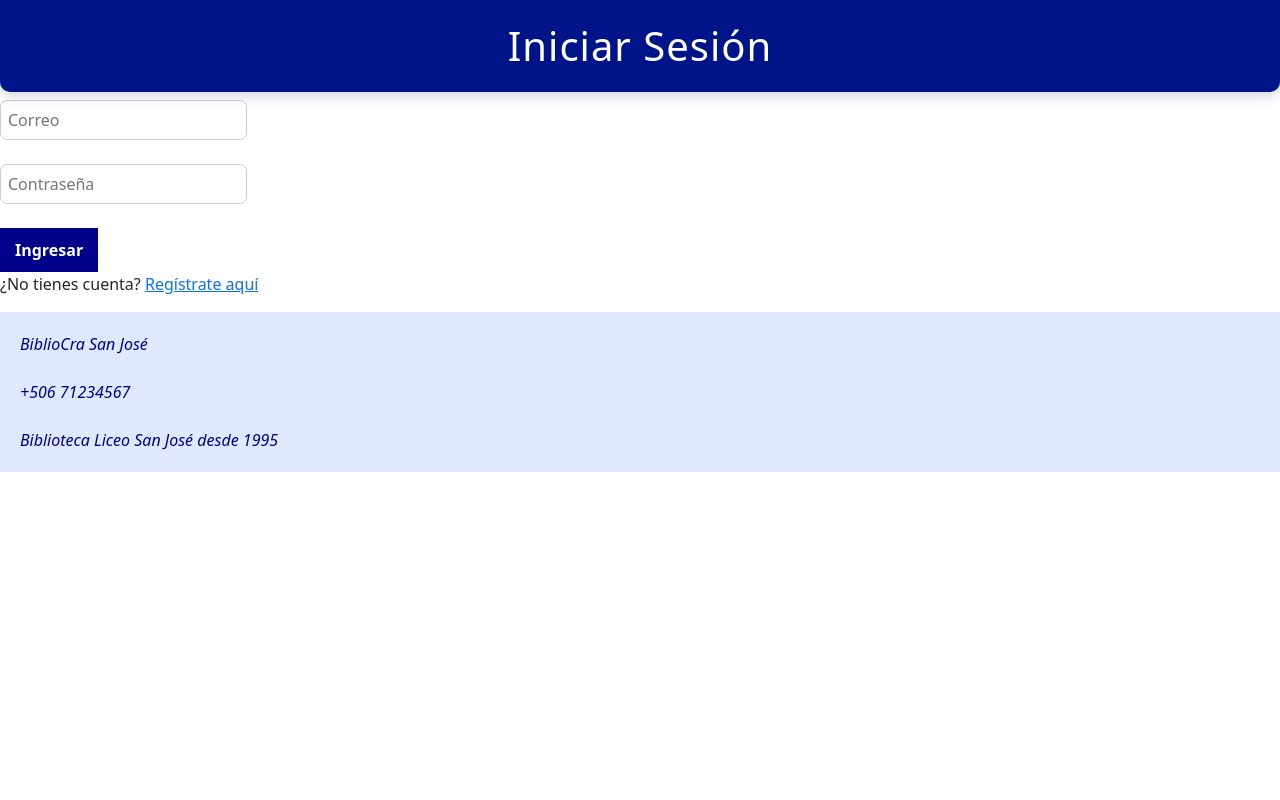
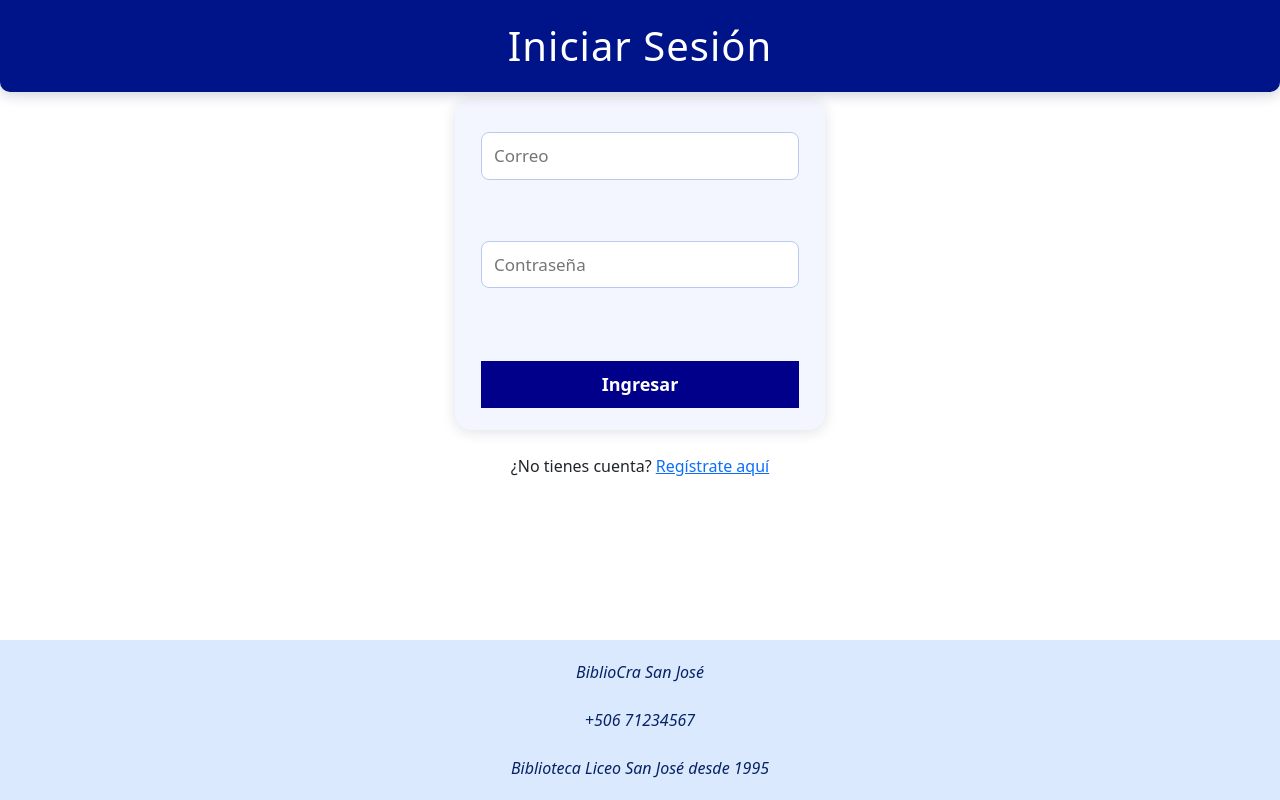
Before and after one commit to AngeloFDI/ProyectoAWCS, a PHP site: page / in a window 1280 px wide. Run offline with PHP 8.4, Linux system fonts and the light colour scheme.

Commit message:
Login y footer acomodado
Se habia tirado a la izquierda por otros ajustes de css

```diff
--- a/app/Views/login.php
+++ b/app/Views/login.php
@@ -10,13 +10,13 @@
 </head>
 
 <body>
-    <section>
+    <section class="login-section">
         <h1>Iniciar Sesión</h1>
         <?php if($mensaje): ?>
         <p style="color:red;"><?= $mensaje ?></p>
         <?php endif; ?>
 
-        <form method="POST" action="index.php?controller=auth&action=login">
+        <form method="POST" action="index.php?controller=auth&action=login" class="login-form">
             <input type="email" name="correo" placeholder="Correo"><br><br>
             <input type="password" name="contrasena" placeholder="Contraseña"><br><br>
             <button type="submit">Ingresar</button>
--- a/app/css/style.css
+++ b/app/css/style.css
@@ -4,6 +4,10 @@ body {
   text-align: center;
   background-color: #fff;
   color: #000;
+  min-height: 100vh;
+  display: flex;
+  flex-direction: column;
+
 }
 
 h1, #titulo, h1#titulo {
@@ -225,11 +229,12 @@ th {
   color: #fff;
 }
 
-footer{
-  text-align: justify;
+footer {
+  margin-top: auto;
+  text-align: center;
   padding: 20px;
-  background-color: #5988ee31;
-  color: darkblue;
+  background-color: #dbe9ff;
+  color: #052263;
 }
 
 #biblioCarousel .carousel-inner {
@@ -239,3 +244,37 @@ footer{
 #biblioCarousel img {
     padding: 15px 0;
 }
+
+.login-section {
+  display: flex;
+  flex-direction: column;
+  align-items: center;
+  justify-content: center;
+}
+
+.login-form {
+  width: 100%;
+  max-width: 370px;
+  padding: 32px 26px 22px 26px;
+  background: #f3f6fe;
+  border-radius: 16px;
+  box-shadow: 0 2px 14px #001b4422;
+  margin-bottom: 24px;
+  display: flex;
+  flex-direction: column;
+  align-items: stretch;
+}
+
+.login-form input {
+  font-size: 17px;
+  padding: 10px 12px;
+  margin-bottom: 13px;
+  border-radius: 8px;
+  border: 1px solid #b9caef;
+  background: #fff;
+}
+
+.login-form button {
+  margin-top: 12px;
+  font-size: 18px;
+}
```
